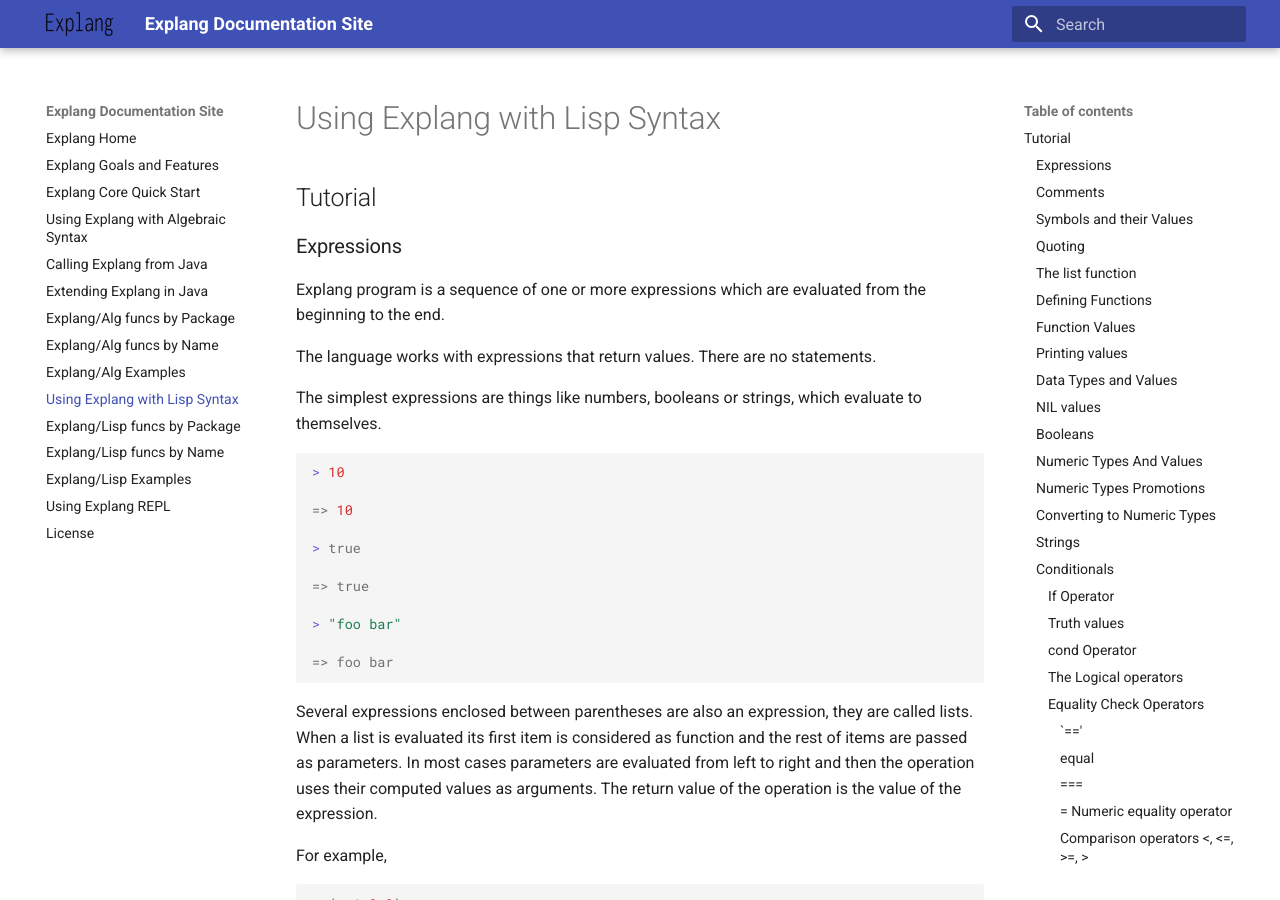
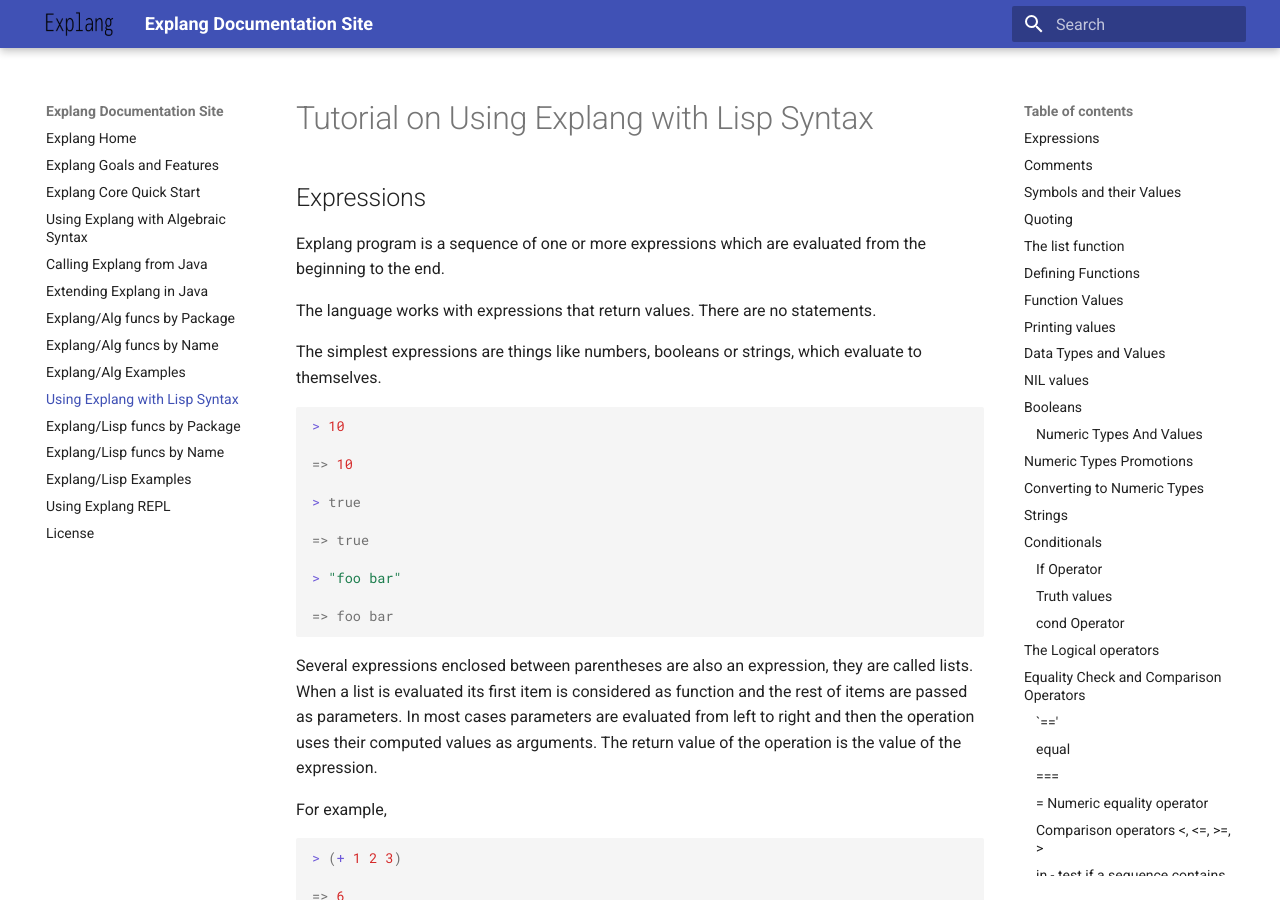
Before and after one commit to opsit-io/opsit-explang-docs, an MkDocs documentation site: the page built from docs/explang-lisp.md, in a window 1280 px wide and 900 px high. Built offline with MkDocs 1.6.1 and Material for MkDocs 9.7.7, drawn with Linux system fonts in a browser that asks for light colours; some of the changed text lies outside the part shown.

Commit message:
Reformat tutorial as standalone document

````diff
--- a/docs/explang-lisp.md
+++ b/docs/explang-lisp.md
@@ -1,10 +1,8 @@
-Using Explang with Lisp Syntax
-==============================
+Tutorial on Using Explang with Lisp Syntax
+==========================================
 
-Tutorial
---------
-
-### Expressions
+Expressions
+-----------
 
 Explang program is a sequence of one or more expressions which are evaluated
 from the beginning to the end.
@@ -54,7 +52,8 @@
 => 7
 ```
 
-### Comments
+Comments
+--------
 
 A semicolon ';' starts a comment. The comment continues until end of line.
 
@@ -65,7 +64,8 @@
 ```
 
 
-### Symbols and their Values
+Symbols and their Values
+------------------------
 
 The expressions `+` and `*` here are Symbols.
 Symbols don’t evaluate to themselves but return values they have been assigned.
@@ -90,7 +90,8 @@
 evaluated.
 
 
-### Quoting
+Quoting
+-------
 
 You can turn off evaluation by using the `quote` special form:
 
@@ -125,7 +126,8 @@
 and 2.
 
 
-### The `list` function
+The `list` function
+-------------------
 
 To create a list  use the `list` function:
 
@@ -135,8 +137,8 @@
 => [1, 5, foo, b]
 ```
 
-### Defining Functions
-
+Defining Functions
+------------------
 
 We’ve already seen some functions: `+`, `*`, `list`. You can define
 new ones with `defun`, which takes a symbol to use as the name, a list
@@ -196,8 +198,8 @@
 => 150
 ```
 
-### Function Values
-
+Function Values
+---------------
 
 Notice that if you try to get the function object simply by referencing the `average` symbol you get an error.
 
@@ -235,8 +237,8 @@
 (fset 'average (lambda (x y) (/ (+ x y) 2)))
 ```
 
-### Printing values
-
+Printing values
+---------------
 
 So far we’ve only had things printed out implicity as a result of
 evaluating them. The standard way to print things out in the middle of
@@ -254,8 +256,8 @@
 => 150
 ```
 
-### Data Types and Values
-
+Data Types and Values
+---------------------
 
 Explang is a dynamically typed language.  There are no type
 definitions in the language: each value carries its own type.
@@ -276,7 +278,8 @@
 => class java.lang.Double
 ```
 
-### NIL values
+NIL values
+----------
 
 NIL represents absense of a useful value, it is implemented as Java `null`.
 It is not really a data type.
@@ -288,7 +291,8 @@
 
 ```
 
-### Booleans
+Booleans
+--------
 
 The boolean type has two values, `false` and `true`. It is implemented using
 as Java Boolean objects.
@@ -322,7 +326,8 @@
 
 ```
 
-### Numeric Types Promotions
+Numeric Types Promotions
+------------------------
 
 When one performs arithmetic operations between different numeric types Explang
 performs automatic promotion of numeric types, i.e. the result of the operation
@@ -348,7 +353,8 @@
 => -31072
 ```
 
-### Converting to Numeric Types
+Converting to Numeric Types
+---------------------------
 
 The operators `byte`, `double`, `float`, `int`, `long`, `short` convert to corresponding
 numeric types from other numeric types as well as from string representation:
@@ -364,7 +370,8 @@
 
 ```
 
-### Strings
+Strings
+-------
 
 
 Explang strings are Java Strings. Strings are constant, that is one cannot
@@ -458,9 +465,10 @@
 Explang considers Strings as Sequences of Character, see below on both.
 
 
-### Conditionals
+Conditionals
+------------
 
-#### `If` Operator
+### `If` Operator
 
 The standard conditional operator is `if`. Like `setv` and `defun`, it
 doesn’t evaluate all its arguments. When given three arguments, it
@@ -519,7 +527,7 @@
 => NIL
 ```
 
-#### Truth values
+### Truth values
 
 The `if` operator checks the truth value of the first argument. The comparison functions
 like `<` or `>=`  return Java Boolean objects `true` or `false`:
@@ -553,7 +561,7 @@
 => false
 ```
 
-#### `cond` Operator
+### `cond` Operator
 
 The `cond` conditional operator is used to choose between arbitrary number of alternatives
 
@@ -586,7 +594,8 @@
 => 1.4142135623730951
 ```
 
-#### The Logical operators
+The Logical operators
+---------------------
 
 The logical negation fnction is called `not`, it returns Boolean value, which is inverse of the
 the truth value of its argument:
@@ -625,10 +634,11 @@
 => foo
 ```
 
-#### Equality Check Operators
+Equality Check and Comparison Operators
+---------------------------------------
 
 
-##### `=='
+### `=='
 
 The `==` operator compares two objects in sort of
 "Do What I Mean" fashion: it returns true if two objects are
@@ -676,7 +686,7 @@
 => false
 ```
 
-##### `equal`
+### `equal`
 
 The `equal` operator checks two objects for equality by applying the
 equals() java method of the first argument on the scond one.  It will
@@ -708,7 +718,7 @@
 
 ```
 
-##### `===`
+### `===`
 
 The most strict of the equality checks is the objects identity check
 `===`: it returns true if Object x is same as Object y or if both
@@ -734,7 +744,7 @@
 ```
 
 
-##### `=` Numeric equality operator
+### `=` Numeric equality operator
 
 The '=' operator checks the arguments for numeric equality taking in account their implicit numeric values.
 Unlike other equality operators it takes any number of arguments. It returns true if all of them are equal.
@@ -769,7 +779,7 @@
 => true
 ```
 
-##### Comparison operators `<`, `<=`, `>=`, `>`
+### Comparison operators `<`, `<=`, `>=`, `>`
 
 
 These operators take any number of arguments and check that all of their arguments are in specified order.
@@ -789,7 +799,7 @@
 ```
 
 
-##### in - test if a sequence contains a value.
+### in - test if a sequence contains a value.
 
 If you want to test whether something is one of several alternatives, you could say
 `(or (== x y) (== x z) ...)`, but this situation is common enough that there’s an operator for it.
@@ -813,7 +823,8 @@
 
 ```
 
-###  Iteration Operators
+Iteration Operators
+-------------------
 
 To iterate through the elements of a list or string, use `foreach`.
 
````
